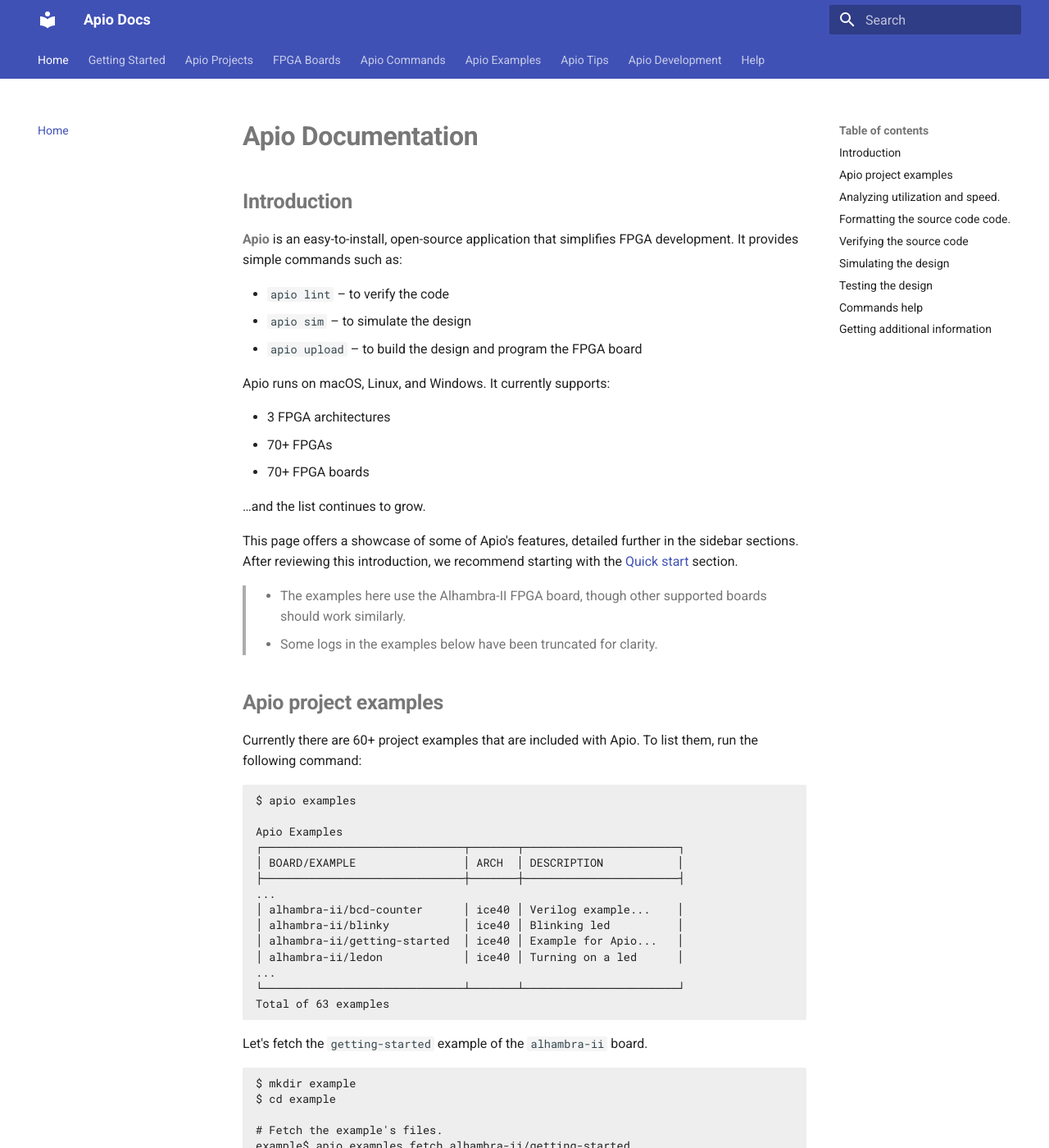
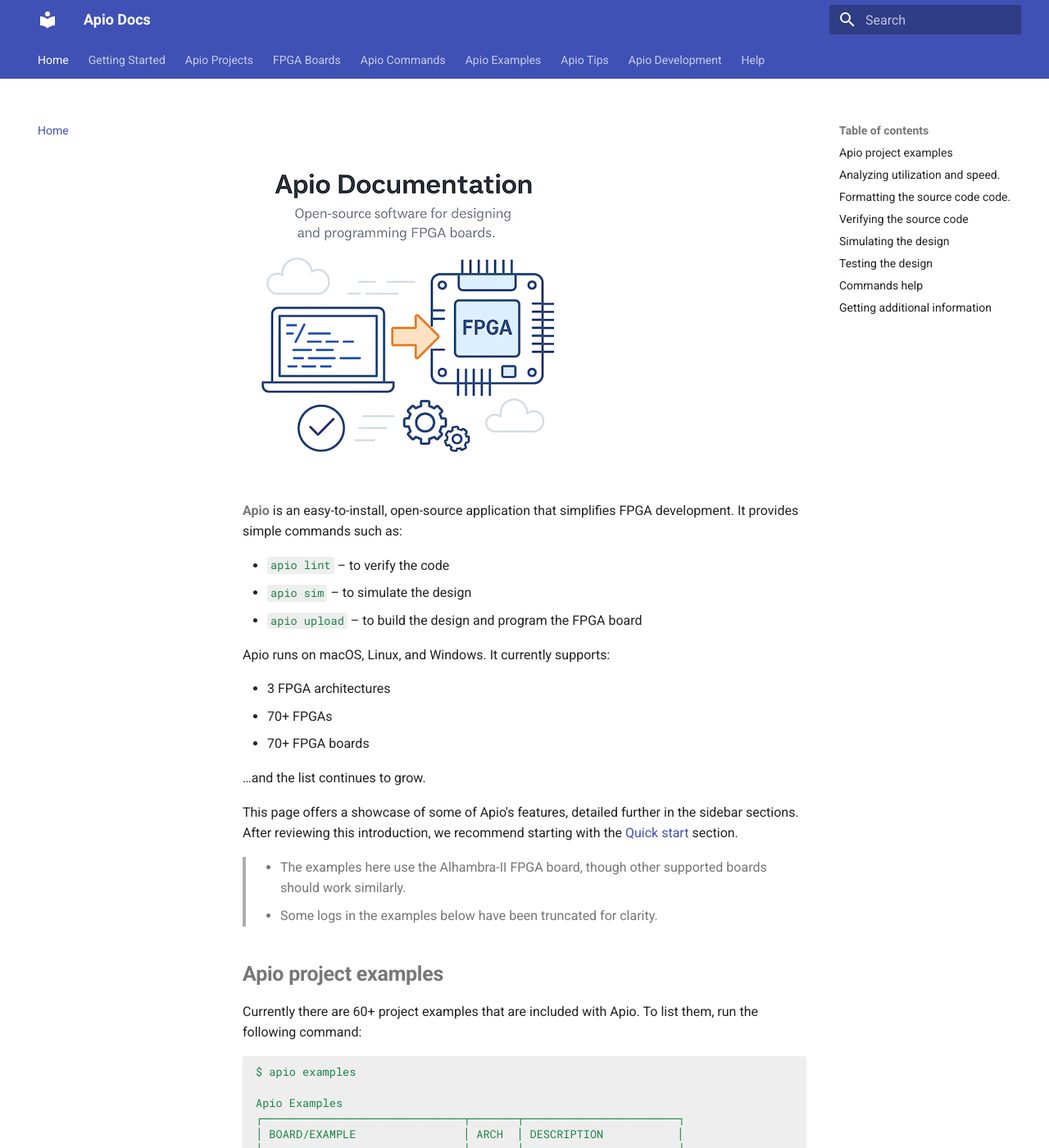
Before and after one commit to zapta/apio-wiki-dev, an MkDocs documentation site: the page built from docs/index.md, in a window 1280 px wide and 1400 px high. Shown: the whole window at 82% size. Built offline with MkDocs 1.6.1 and Material for MkDocs 9.7.7, drawn with Linux system fonts in a browser that asks for light colours; some of the changed text lies outside the part shown.

Commit message:
Added to the main page an illustration.

```diff
--- a/docs/index.md
+++ b/docs/index.md
@@ -1,6 +1,6 @@
-# Apio Documentation
+#
 
-## Introduction
+![](assets/apio-illustration.png)
 
 **Apio** is an easy-to-install, open-source application that simplifies FPGA development. It provides simple commands such as:
 
--- a/docs/stylesheets/extra.css
+++ b/docs/stylesheets/extra.css
@@ -73,6 +73,17 @@
   font-family: "JetBrains Mono", "Roboto Mono", "DejaVu Sans Mono",
     "Courier New", Courier, monospace !important;
   font-weight: 500;
-  color: #212121; /* Nearly black for high visibility */
+  color: #1d8348; /* Nearly black for high visibility */
   background-color: #eeeeee; /* Maintain contrast */
 }
+
+/* Make inline code text more visible */
+.md-typeset code {
+  font-family: "JetBrains Mono", "Roboto Mono", "DejaVu Sans Mono",
+    "Courier New", Courier, monospace !important;
+  font-weight: 500;
+  color: #1d8348; /* Nearly black for high visibility */
+  background-color: #eeeeee; /* Maintain contrast */
+  padding: 0.1em 0.3em; /* Optional: small padding for better appearance */
+  border-radius: 3px;    /* Optional: rounded corners */
+}
```
Also changed, not shown: other parts of docs/index.md (+4 -0 lines), docs/assets/apio-illustration-original.png (added), docs/assets/apio-illustration.png (added), 1 other file.
